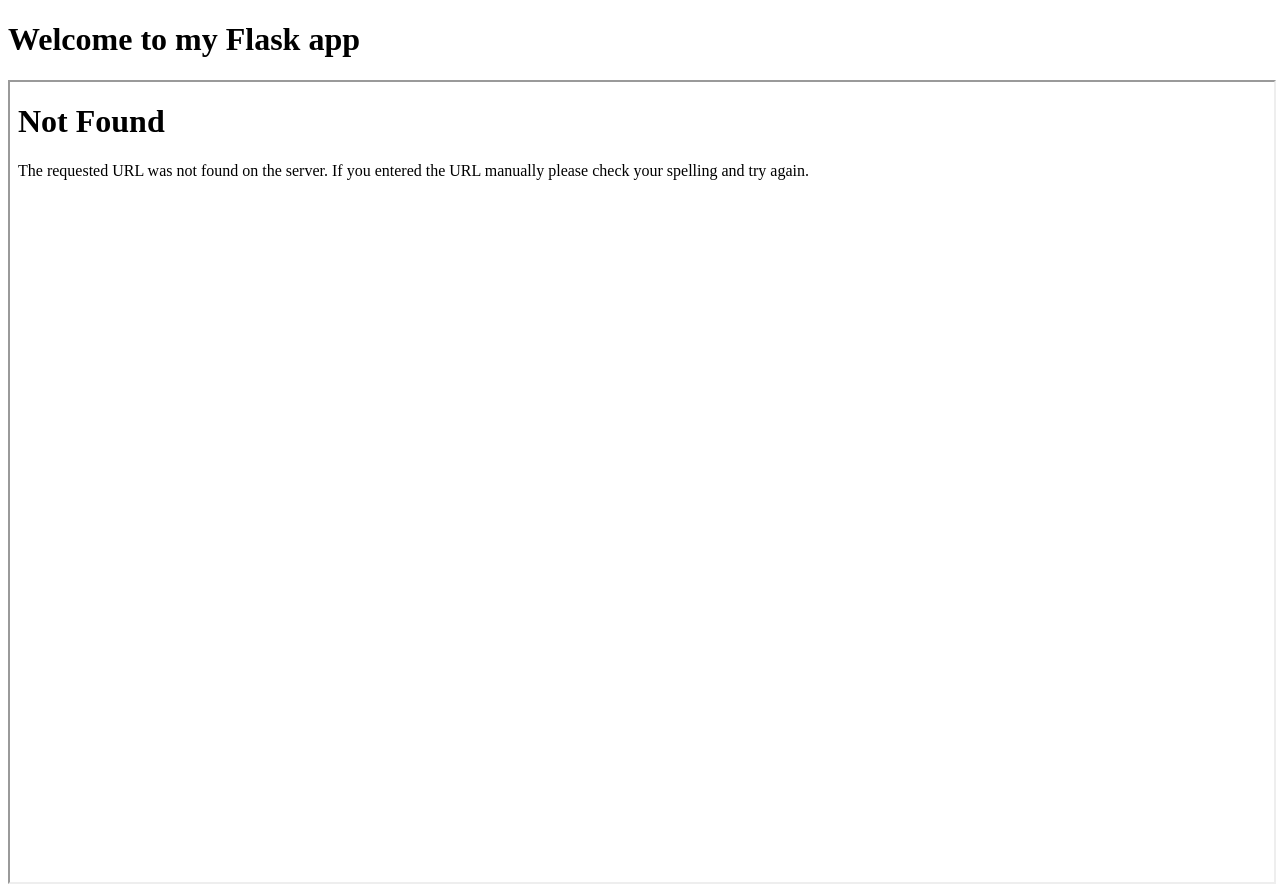
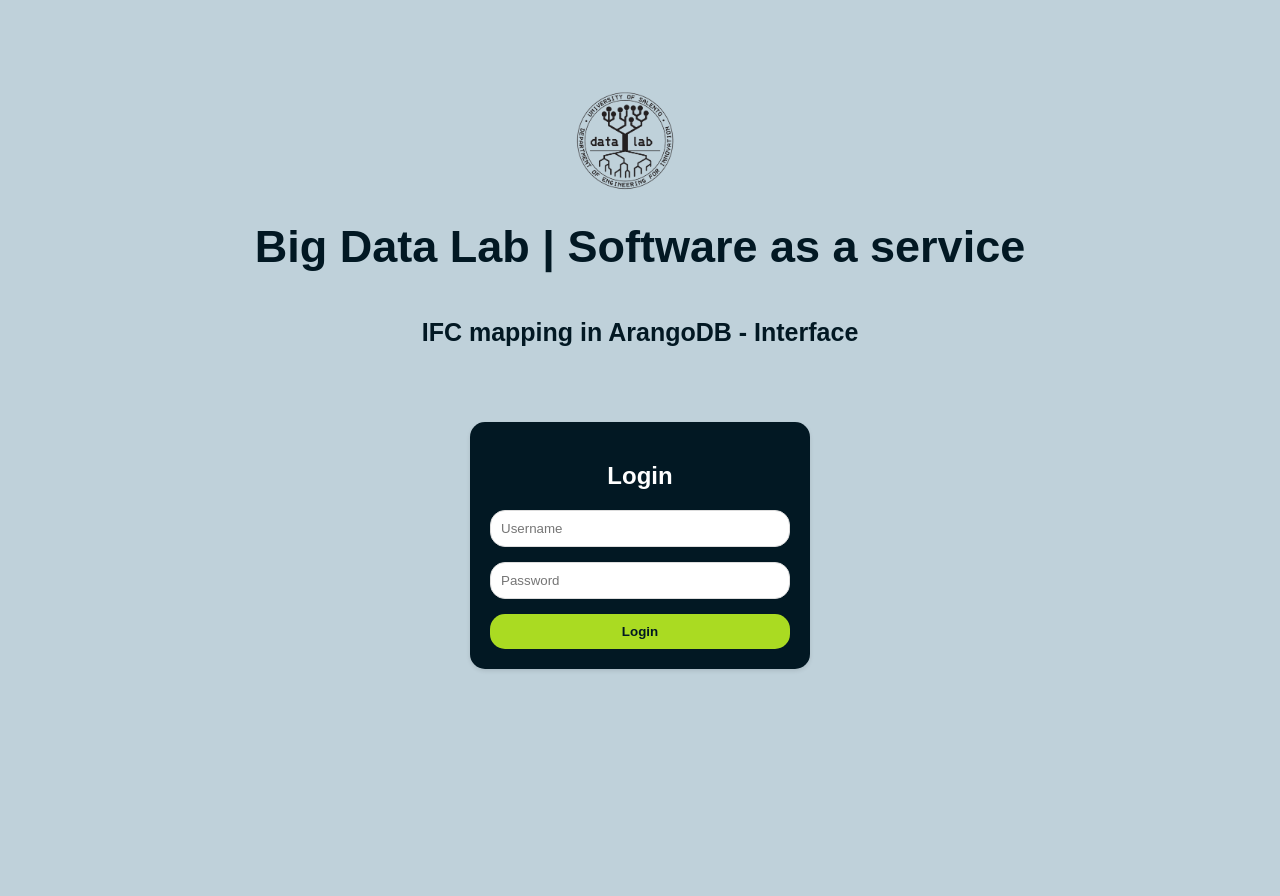
Before and after one commit to bandrea01/BDL_SAAS, a Flask app: page / in a window 1280 px wide. After the commit the page ends 671 px from the top, so only its background shows below. Run offline with Flask 3, Linux system fonts and the light colour scheme.

Commit message:
Streamlit version fix, login page
Streamlite version 1.31.1
Python no alpine 3.11
Fix login page for arangoDB mapping interface

```diff
--- a/flask_root/requirements.txt
+++ b/flask_root/requirements.txt
@@ -1,2 +1,3 @@
 Flask==2.3.3
 Jinja2==3.1.2
+Streamlit==1.31.1
--- a/flask_root/src/App.py
+++ b/flask_root/src/App.py
@@ -8,123 +8,119 @@ import os  # Per prendere le variabili di ambiente definite dal file docker
 
 app = Flask(__name__)
 
+#   DEBUG ADMIN  #
+@app.route('/')
+def index():
+    return render_template('login.html')
+
+
 if __name__ == '__main__':
     app.run(debug=True)
 
-#   DEBUG ADMIN  #
-@app.route('/')
-def index():
-    return render_template('prova.html')
+#
+# @app.route('/login', methods=['GET', 'POST'])
+# def login():
+#     """
+#         Pagina di login per accedere alle risorse del satabase
+#     """
+#     if request.method == 'POST':
+#         username = request.form['username']
+#         password = request.form['password']
+#
+#         if username == os.getenv('DEBUG_USR') and password == os.getenv(
+#                 'DEBUG_PWD'):  # Sostituire con il controllo delle credenziali reali
+#             session['user_id'] = username  # Salva l'ID utente nella sessione
+#             return redirect(url_for('view_clienti'))  # Reindirizzare alla pagina principale dopo il login
+#         else:
+#             return redirect(url_for("login"))
+#
+#     return render_template('login.html')
 
-@app.route('/prova')
-def streamlit():
-    st.set_page_config(page_title="My Streamlit App")
-    st.write("Hello, world!")
-
-
-@app.route('/login', methods=['GET', 'POST'])
-def login():
-    """
-        Pagina di login per accedere alle risorse del satabase
-    """
-    if request.method == 'POST':
-        username = request.form['username']
-        password = request.form['password']
-
-        if username == os.getenv('DEBUG_USR') and password == os.getenv(
-                'DEBUG_PWD'):  # Sostituire con il controllo delle credenziali reali
-            session['user_id'] = username  # Salva l'ID utente nella sessione
-            return redirect(url_for('view_clienti'))  # Reindirizzare alla pagina principale dopo il login
-        else:
-            return redirect(url_for("login"))
-
-    return render_template('login.html')
-
-
-def contains(word, pattern):
-    """
-    Metodo per verificare la presenza di un pattern in una parola
-    """
-    return pattern in word
-
-
-def get_table_routes():
-    """
-    Metodo che ritorna tutte le routes dell'applicazione per le view
-    """
-    routes = []
-    if 'user_id' not in session:
-        routes.append('login')
-        return routes
-    for rule in app.url_map.iter_rules():
-        # Filtra le regole che non necessiti, come static files
-        if rule.endpoint != 'static' and contains(rule.endpoint, 'view'):
-            routes.append(rule.endpoint)
-    routes.append('logout')
-    return routes
-
-
-def get_rest_routes():
-    """
-    Metodo che ritorna tutte le routes restanti dell'applicazione
-    """
-    routes = []
-    for rule in app.url_map.iter_rules():
-        # Filtra le regole che non necessiti, come static files
-        if not ( rule.endpoint == 'static' or contains(rule.endpoint, 'view') or contains(rule.endpoint, 'logout') or contains(rule.endpoint, 'login')):
-            if str(rule) != '/results':
-                routes.append(
-                    [app.view_functions[rule.endpoint].__name__, str(rule), app.view_functions[rule.endpoint].__doc__])
-    return routes
-
-
-def url_to_phrase(url):
-    """
-    Metodo per la formattazione di un URL
-    """
-    words = url.split('_')
-    phrase = ' '.join(word.capitalize() for word in words)
-    return phrase
-
-
-def generate_menu():
-    """
-    Generate menu
-    """
-    pages = []
-    for link in get_table_routes():
-        pages.append({'name': url_to_phrase(link), 'url': url_for(link)})
-
-    return pages
-
-
-@app.route('/logout')
-def logout():
-    """
-        Metodo per il logout dalla web app
-    """
-    session.pop('user_id', None)
-    return redirect(url_for('login'))
-
-
-def login_required(f):
-    """
-    Metodo per la richiesta di login
-    :param f:
-    :return:
-    """
-
-    @wraps(f)
-    def decorated_function(*args, **kwargs):
-        """
-        Decorator design pattern
-        """
-        if 'user_id' not in session:
-            return redirect(url_for('login', next=request.url))
-        return f(*args, **kwargs)
-
-    return decorated_function
-
+#
+# def contains(word, pattern):
+#     """
+#     Metodo per verificare la presenza di un pattern in una parola
+#     """
+#     return pattern in word
+#
+#
+# def get_table_routes():
+#     """
+#     Metodo che ritorna tutte le routes dell'applicazione per le view
+#     """
+#     routes = []
+#     if 'user_id' not in session:
+#         routes.append('login')
+#         return routes
+#     for rule in app.url_map.iter_rules():
+#         # Filtra le regole che non necessiti, come static files
+#         if rule.endpoint != 'static' and contains(rule.endpoint, 'view'):
+#             routes.append(rule.endpoint)
+#     routes.append('logout')
+#     return routes
+#
+#
+# def get_rest_routes():
+#     """
+#     Metodo che ritorna tutte le routes restanti dell'applicazione
+#     """
+#     routes = []
+#     for rule in app.url_map.iter_rules():
+#         # Filtra le regole che non necessiti, come static files
+#         if not ( rule.endpoint == 'static' or contains(rule.endpoint, 'view') or contains(rule.endpoint, 'logout') or contains(rule.endpoint, 'login')):
+#             if str(rule) != '/results':
+#                 routes.append(
+#                     [app.view_functions[rule.endpoint].__name__, str(rule), app.view_functions[rule.endpoint].__doc__])
+#     return routes
+#
+#
+# def url_to_phrase(url):
+#     """
+#     Metodo per la formattazione di un URL
+#     """
+#     words = url.split('_')
+#     phrase = ' '.join(word.capitalize() for word in words)
+#     return phrase
+#
+#
+# def generate_menu():
+#     """
+#     Generate menu
+#     """
+#     pages = []
+#     for link in get_table_routes():
+#         pages.append({'name': url_to_phrase(link), 'url': url_for(link)})
+#
+#     return pages
+#
+#
+# @app.route('/logout')
+# def logout():
+#     """
+#         Metodo per il logout dalla web app
+#     """
+#     session.pop('user_id', None)
+#     return redirect(url_for('login'))
+#
+#
+# def login_required(f):
+#     """
+#     Metodo per la richiesta di login
+#     :param f:
+#     :return:
+#     """
+#
+#     @wraps(f)
+#     def decorated_function(*args, **kwargs):
+#         """
+#         Decorator design pattern
+#         """
+#         if 'user_id' not in session:
+#             return redirect(url_for('login', next=request.url))
+#         return f(*args, **kwargs)
+#
+#     return decorated_function
+#
 
 # @app.route('/load_ifc', methods=['GET', 'POST'])
 # @login_required
--- a/flask_root/src/templates/login.html
+++ b/flask_root/src/templates/login.html
@@ -3,31 +3,33 @@
 <head>
     <meta charset="UTF-8">
     <meta name="viewport" content="width=device-width, initial-scale=1.0">
-    <link rel="icon" href="{{ url_for('static', filename='favicon.ico') }}">
-    <title>Login</title>
+    <link rel="icon" href="{{ url_for('static', filename='logo_black.png') }}">
+    <title>Big Data Lab | Software as a Service</title>
     <style>
         body {
             font-family: 'Arial', sans-serif;
-            background-color: #f7f7f7;
+            background-color: #bfd1da;
             margin: 0;
             padding: 0;
             height: 100vh;
             display: flex;
             align-items: center;
             justify-content: center;
+            flex-direction: column; /* Aggiunto per centrare i contenuti verticalmente */
         }
 
+
         .login-container {
-            background-color: #fff;
+            background-color: #021823;
             padding: 20px;
-            border-radius: 8px;
+            border-radius: 15px;
             box-shadow: 0 2px 4px rgba(0, 0, 0, 0.1);
             width: 300px;
         }
 
         .login-container h2 {
             text-align: center;
-            color: #333;
+            color: white;
             margin-bottom: 20px;
         }
 
@@ -41,17 +43,20 @@
             padding: 10px;
             margin-bottom: 15px;
             border: 1px solid #ddd;
-            border-radius: 4px;
+            border-radius: 15px;
+            background-color: white;
+            color: #021823;
         }
 
         .login-container form .login-button {
-            background-color: #4CAF50;
-            color: white;
+            background-color: #aadb22;
+            color: #021823;
+            font-weight: bold;
             padding: 10px;
             border: none;
-            border-radius: 4px;
+            border-radius: 15px;
             cursor: pointer;
-            transition: background-color 0.3s;
+            transition: background-color 0.3s, border-color 0.3s;
         }
 
         .flex-container {
@@ -59,12 +64,22 @@
             display: flex;
             justify-content: center;
             align-items: center;
+            flex-direction: column; /* Aggiunto per centrare i contenuti verticalmente */
             padding-bottom: 40px;
         }
 
         .flex-container h1 {
             font-size: 45px;
-            color: #1b2b2c;
+            color: #021823;
+            margin-bottom: 10px; /* Aggiunto margine inferiore */
+            font-weight: bolder;
+        }
+
+        .flex-container p {
+            font-size: 25px; /* Dimensione del carattere più piccola */
+            padding: 10px; /* Aggiunto spazio interno */
+            color: #021823;
+            font-weight: bold;
         }
 
         .flex-container img {
@@ -73,16 +88,20 @@
             height: auto;
         }
 
-        .login-container form .login-button:hover {
-            background-color: #45a049;
+        .login-container form .login-button:hover{
+            background-color: #bfd1da;
+            border-color: #021823;
         }
+
+
     </style>
 </head>
 <body>
-	<div class="flex-column">
+    <div class="flex-container">
       <div class="flex-container">
-          <img src="{{ url_for('static', filename='apple-touch-icon.png') }}" alt="logo">
-          <h1>FlaskApp</h1>
+          <img src="{{ url_for('static', filename='logo_black.png') }}" alt="logo">
+          <h1>Big Data Lab | Software as a service</h1>
+          <p>IFC mapping in ArangoDB - Interface</p>
       </div>
       <div class="login-container">
           <h2>Login</h2>
--- a/flask_root/src/templates/prova.html
+++ /dev/null
@@ -1,10 +0,0 @@
-<!DOCTYPE html>
-<html>
-  <head>
-    <title>My Flask App</title>
-  </head>
-  <body>
-    <h1>Welcome to my Flask app</h1>
-    <iframe src="../App.py" width="100%" height="800"></iframe>
-  </body>
-</html>
--- a/flask_root/src/templates/view_veicoli.html
+++ b/flask_root/src/templates/view_veicoli.html
@@ -9,7 +9,7 @@
     <link href="https://cdnjs.cloudflare.com/ajax/libs/twitter-bootstrap/5.3.0/css/bootstrap.min.css" rel="stylesheet">
     <link href="https://cdn.datatables.net/v/bs5/jq-3.7.0/dt-1.13.8/r-2.5.0/datatables.min.css" rel="stylesheet">
     <link rel="stylesheet" href="{{ url_for('static', filename='style.css') }}">
-    <link rel="icon" href="{{ url_for('static', filename='favicon.ico') }}">
+    <link rel="icon" href="{{ url_for('static', filename='logo_black.png') }}">
 
     <script src="https://cdnjs.cloudflare.com/ajax/libs/twitter-bootstrap/5.3.0/js/bootstrap.bundle.min.js"></script>
     <script src="https://cdn.datatables.net/v/bs5/jq-3.7.0/dt-1.13.8/r-2.5.0/datatables.min.js"></script>
```
Also changed, not shown: flask_root/src/static/favicon-16x16.png (deleted), flask_root/src/static/favicon-32x32.png (deleted), flask_root/src/static/favicon.ico (deleted), flask_root/src/static/logo_black.png (added), 1 other file.
